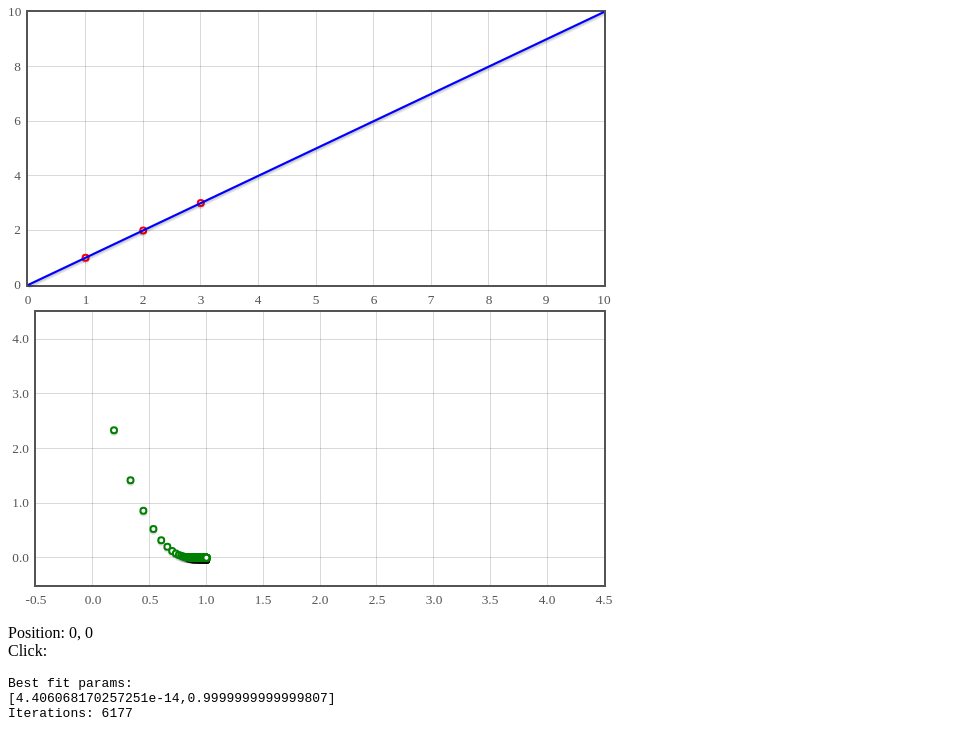
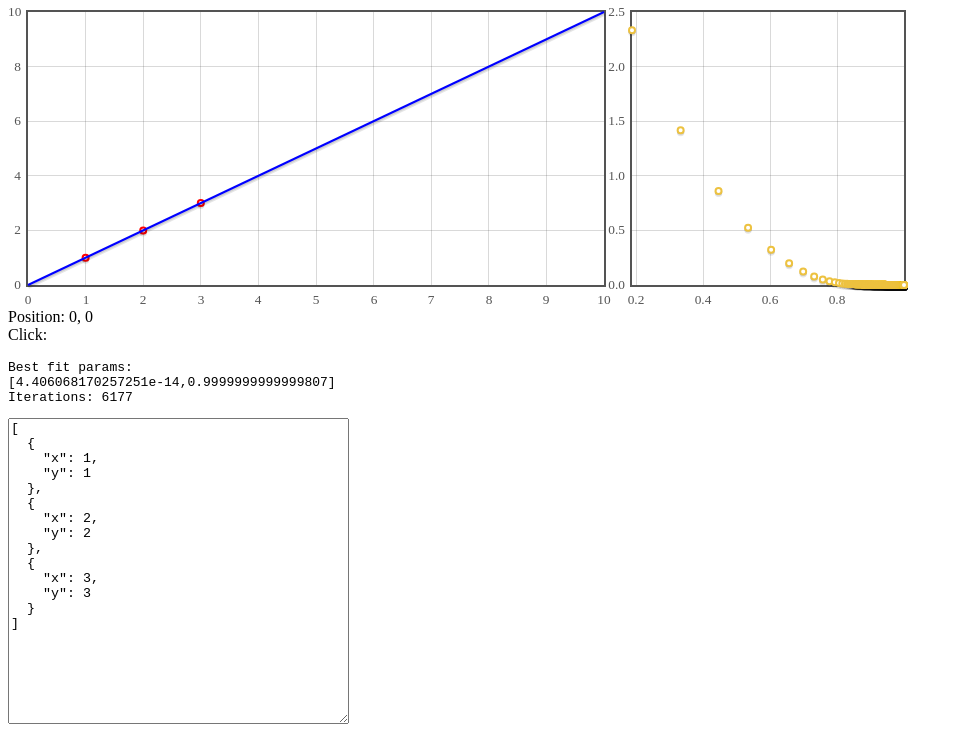
Before and after one commit to misaka/ml-class, a plain HTML site: page linear_regression/multivariant.html in a window 1280 px wide. Shown: the top 731 px of the page, without its empty margins (0-963 px from the left). Drawn offline with Linux system fonts and the light colour scheme.

Commit message:
Tweaks to cost graph.
- Moved cost graph next to data.
- Made cost graph square and the axis automatic.

```diff
--- a/linear_regression/multivariant.html
+++ b/linear_regression/multivariant.html
@@ -6,11 +6,13 @@
   <body>
 
 
+    <div id="content">
       <div id="plots">
-      <div id="data_plot" style="width:600px;height:300px"></div>
-      <div id="cost_plot" style="width:600px;height:300px"></div>
+        <div id="data_plot" style="float:left;width:600px;height:300px"></div>
+        <div id="cost_plot" style="float:left;width:300px;height:300px"></div>
+      </div>
 
-      <p id="hoverdata">Position:
+      <p id="hoverdata" style="clear:both;">Position:
       <span id="x">0</span>, <span id="y">0</span><br />
       Click: <span id="clickdata"></span></p>
       <div>
@@ -23,6 +25,7 @@
 
 <script type="text/javascript">
 var plot, cost_plot;
+var plot_cost = true;
 var points, cost_line_points;
 var points_range = {
     x: { min: 0, max: 10 },
@@ -48,7 +51,7 @@ function find_best_fitting_params_for_points(points) {
     var change_rate = 0.04;
     var i = 0;
     var max_iterations = 10000;
-    if(cost_plot)
+    if(plot_cost)
         cost_data = [];
 
     do {
@@ -77,7 +80,7 @@ function find_best_fitting_params_for_points(points) {
             debug_param_data(last_params, params, h);
             break;
         }
-        if(cost_plot)
+        if(plot_cost)
             cost_data.push([params[1], cost_of_param(params[1], points, hypothesis)]);
         if(++i > max_iterations) {
             console.log("max iterations reached, bailing");
@@ -86,7 +89,7 @@ function find_best_fitting_params_for_points(points) {
         }
     } while(params[0] != last_params[0]
             && params[1] != last_params[1]);
-    if(cost_plot)
+    if(plot_cost)
         plot_param_cost();
     show_stats(params, i);
     return params;
@@ -122,13 +125,33 @@ function cost_of_param(param, points, hypothesis) {
 
 
 function plot_param_cost() {
-    cost_plot.setData([{
-        data: cost_data,
+    cost_plot = $.plot(
+        $("#cost_plot"),
+        [cost_data],
+        {
             color: "green",
+            series: {
                 lines: { show: false },
-        points: { show: true },
-    }]);
-    cost_plot.draw();
+                points: { show: true }
+            },
+            grid: { hoverable: false, clickable: false },
+            // xaxis: cost_param_ranges.x,
+            // yaxis: cost_param_ranges.y,
+        });
+    // cost_plot.setData([{
+    //     data: cost_data,
+    //     color: "green",
+    //     lines: { show: false },
+    //     points: { show: true },
+    // }]);
+    // cost_plot.draw();
+    // cost_plot.setData([{
+    //     data: cost_data,
+    //     color: "green",
+    //     lines: { show: false },
+    //     points: { show: true },
+    // }]);
+    // cost_plot.draw();
 }
 
 
@@ -168,13 +191,6 @@ function calculate_and_plot_points_and_costs() {
     }]);
     plot.draw();
 
-    cost_plot.setData([{
-        data: cost_data,
-        color: "green",
-        lines: { show: false },
-        points: { show: true },
-    }]);
-    cost_plot.draw();
 }
 
 
@@ -185,7 +201,8 @@ $(function () {
         { x: 3, y: 3 },
     ];
 
-    plot = $.plot($("#data_plot"),
+    plot = $.plot(
+        $("#data_plot"),
         [{}],
         {
             series: {
@@ -195,16 +212,6 @@ $(function () {
             grid: { hoverable: true, clickable: true },
             xaxis: points_range.x,
             yaxis: points_range.y,
-            });
-    cost_plot = $.plot($("#cost_plot"),
-                       [{}], {
-               series: {
-                   lines: { show: true },
-                   points: { show: false }
-               },
-               grid: { hoverable: false, clickable: false },
-               xaxis: cost_param_ranges.x,
-               yaxis: cost_param_ranges.y,
         });
     calculate_and_plot_points_and_costs();
     $('#points').val(JSON.stringify(points, null, 2));
```
Lines whose indentation alone changed are shown as unchanged.
